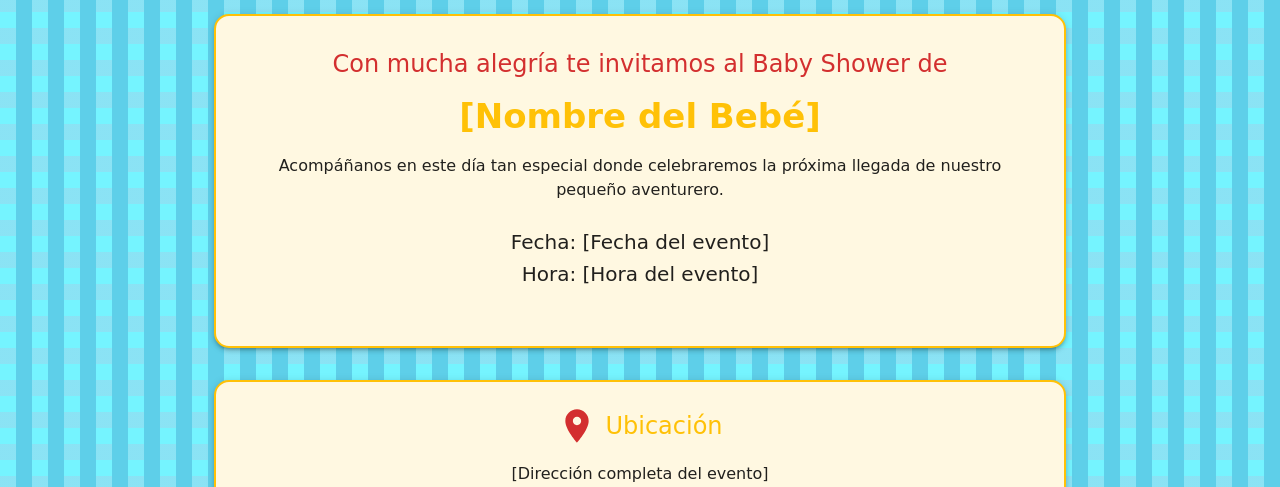
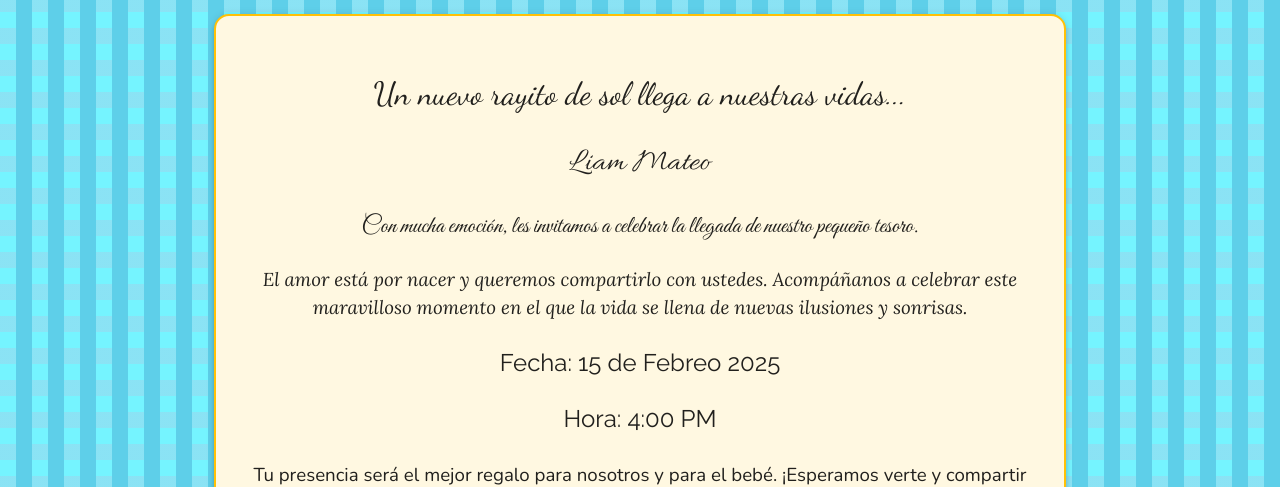
Before and after one commit to JovPonce34/baby-shower-invitation, a React (Vite) app: page / in a window 1280 px wide. Shown: the part 436-923 px from the top of the page. Built offline with nearby package versions, Linux system fonts and the light colour scheme.

Commit message:
Se agregan fuentes para el componente Invitacion

```diff
--- a/src/components/Invitation.jsx
+++ b/src/components/Invitation.jsx
@@ -1,5 +1,4 @@
-import React from 'react';
-import { Paper, Typography, Box } from '@mui/material';
+import { Paper, Box } from '@mui/material';
 import { styled } from '@mui/material/styles';
 
 const StyledPaper = styled(Paper)(({ theme }) => ({
@@ -14,19 +13,29 @@ const StyledPaper = styled(Paper)(({ theme }) => ({
 function Invitation() {
     return (
         <StyledPaper elevation={3}>
-            <Typography variant="h5" color="secondary" gutterBottom>
-            Con mucha alegría te invitamos al Baby Shower de
-            </Typography>
-            <Typography variant="h4" color="primary" sx={{ fontWeight: 'bold', my: 2 }}>
-            [Nombre del Bebé]
-            </Typography>
-            <Typography variant="body1" paragraph>
-            Acompáñanos en este día tan especial donde celebraremos la próxima llegada de nuestro pequeño aventurero.
-            </Typography>
-            <Box sx={{ my: 3 }}>
-            <Typography variant="h6">Fecha: [Fecha del evento]</Typography>
-            <Typography variant="h6">Hora: [Hora del evento]</Typography>
+
+            <h1 className='dancing-script-encabezado'>
+                Un nuevo rayito de sol llega a nuestras vidas...
+            </h1>
+
+            <h1 className='allura-regular'>
+            Liam Mateo
+            </h1>
+            <h2 className='great-vibes-regular'>
+                Con mucha emoción, les invitamos a celebrar la llegada de nuestro pequeño tesoro.
+            </h2>
+            <h3 className='lora'>
+                El amor está por nacer y queremos compartirlo con ustedes. Acompáñanos a celebrar este maravilloso momento en el que la vida se llena de nuevas ilusiones y sonrisas.
+            </h3>
+
+            <Box  sx={{ my: 3 }}>
+            <h2 className='raleway'>Fecha: 15 de Febreo 2025</h2>
+            <h2 className='raleway'>Hora: 4:00 PM</h2>
             </Box>
+            <h3 className='nunito'>
+                Tu presencia será el mejor regalo para nosotros y para el bebé. ¡Esperamos verte y compartir juntos este día tan especial!
+            </h3>
+
         </StyledPaper>
     );
 }
--- a/src/styles/styles.css
+++ b/src/styles/styles.css
@@ -29,3 +29,36 @@
     font-size: 3rem;
   }
 }
+
+.great-vibes-regular {
+  font-family: "Great Vibes", serif;
+  font-weight: 400;
+  font-style: normal;
+}
+
+.lora {
+  font-family: "Lora", serif;
+  font-optical-sizing: auto;
+  font-weight: 400;
+  font-style: italic;
+}
+
+.raleway {
+  font-family: "Raleway", serif;
+  font-optical-sizing: auto;
+  font-weight: 400;
+  font-style: normal;
+}
+
+.nunito {
+  font-family: "Nunito", serif;
+  font-optical-sizing: auto;
+  font-weight: 400;
+  font-style: normal;
+}
+
+.allura-regular {
+  font-family: "Allura", serif;
+  font-weight: 400;
+  font-style: normal;
+}
```
